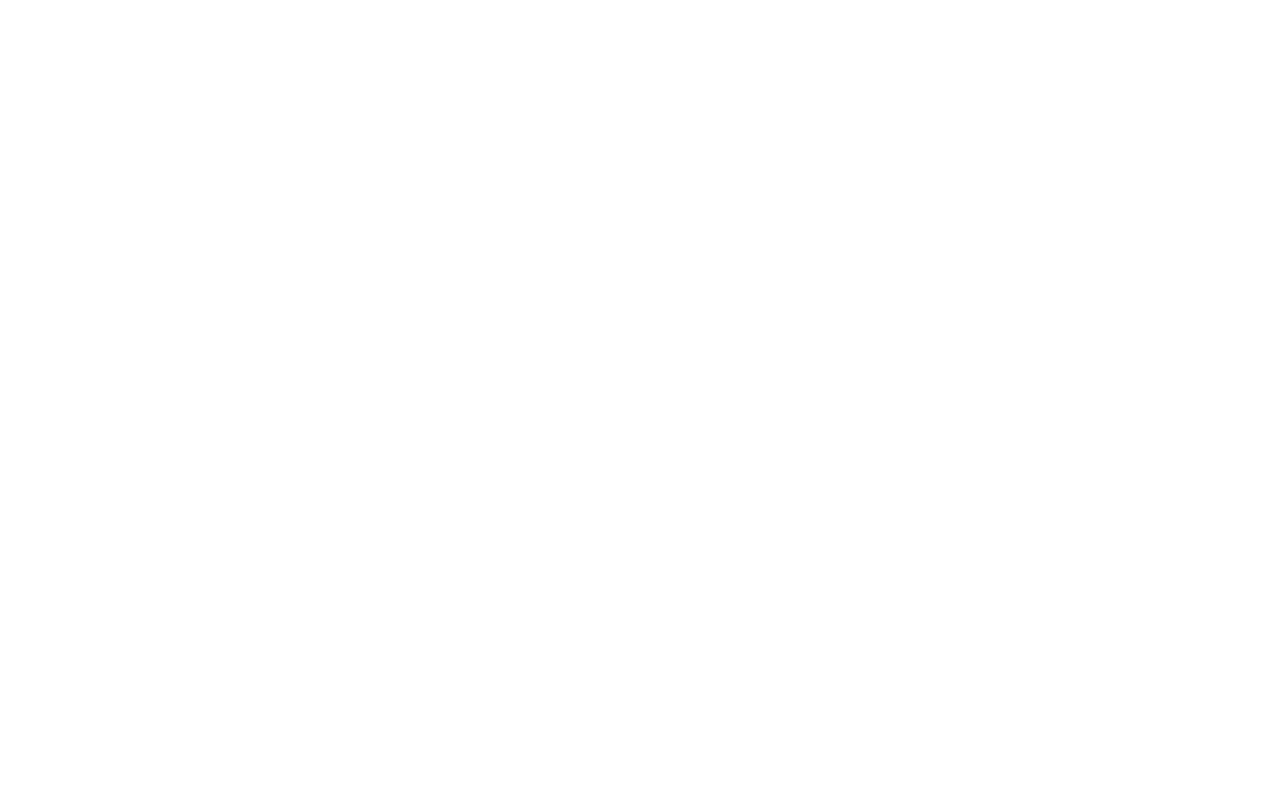
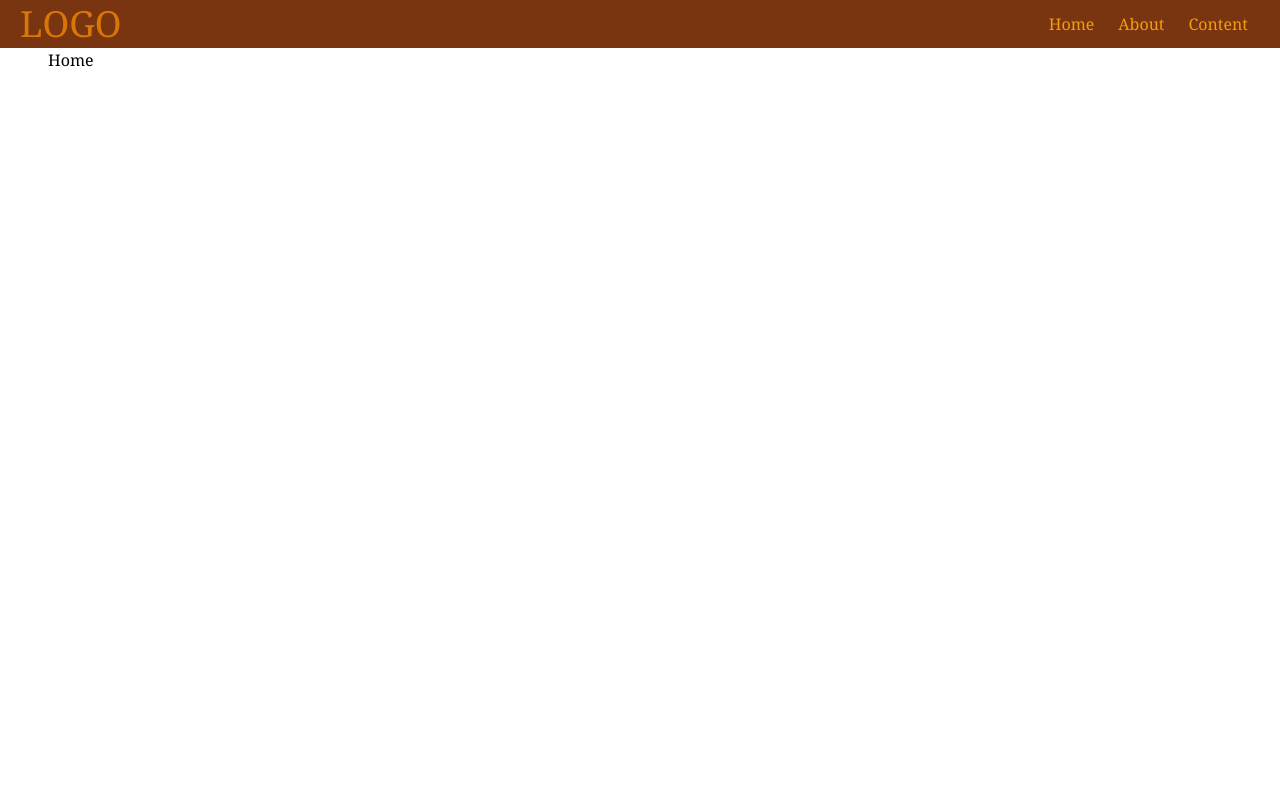
Before and after one commit to MAndrea1/OnePageWebsite, a React (Create React App) app: page / in a window 1280 px wide. Shown: the top 800 px of the page. Built offline with nearby package versions, Linux system fonts and the light colour scheme.

Commit message:
Added navbar and basic structure

```diff
--- a/package.json
+++ b/package.json
@@ -43,6 +43,7 @@
   "devDependencies": {
     "autoprefixer": "^9.8.8",
     "postcss": "^7.0.39",
+    "stylelint-config-recommended": "^6.0.0",
     "tailwindcss": "npm:@tailwindcss/postcss7-compat@^2.2.17"
   }
 }
--- a/src/App.js
+++ b/src/App.js
@@ -1,10 +1,28 @@
-import { useEffect, useState } from 'react';
+import { useState } from 'react';
+import MobileMenu from './Components/MobileMenu';
+import Navbar from './Components/Navbar';
 
 const App = () => {
+  const[menuClicked, setMenuClicked] = useState(false)
+
+  const HandleClick = () => {
+      setMenuClicked(!menuClicked)
+      console.log(menuClicked);
+  }
 
   return (
-    <div>
-
+    <div className='font-serif'>
+      {menuClicked ? <MobileMenu HandleClick={HandleClick}/> : null}
+      <Navbar HandleClick={HandleClick}></Navbar>
+      <section className='section bg-white' id='home'>
+        <h1>Home</h1>
+      </section>
+      <section className='section bg-gray-50' id='about'>
+        <h1>About</h1>
+      </section>
+      <section className='section bg-black' id='content'>
+        <h1>Content</h1>
+      </section>
     </div>
   )
 }
--- /dev/null
+++ b/src/Components/MobileMenu.js
@@ -0,0 +1,20 @@
+import React from 'react'
+import { MenuSections } from '../Data'
+
+const MobileMenu = ({HandleClick}) => {
+    return (
+        <div onClick={() => {HandleClick()}} className='h-screen w-screen bg-black opacity-75 z-50 fixed flex flex-col items-center justify-center text-center'>
+            <ul>
+                {MenuSections.map((section) => {
+                    return(
+                        <li className='text-yellow-500 hover:text-white cursor-pointer text-2xl m-16'>
+                            <a href={section.link}>{section.name}</a>
+                        </li>
+                    )
+                })}
+            </ul>
+        </div>
+    )
+}
+
+export default MobileMenu
--- /dev/null
+++ b/src/Components/Navbar.js
@@ -0,0 +1,25 @@
+import { MenuSections } from '../Data'
+
+const Navbar = ({HandleClick}) => {
+    return (
+        <div>
+            <nav className='bg-yellow-900 h-12 px-5 flex justify-between items-center w-screen fixed'>
+                <a href='#home' className='text-yellow-600 font-serif text-4xl'>LOGO</a>
+                <button onClick={() => {HandleClick()}} className='text-yellow-500 sm:hidden inline-block pr-5'>Menu</button>
+                <ul className='hidden sm:inline-flex'>
+                    {MenuSections.map((section) => {
+                        return(
+                            <li className={'text-yellow-500 hover:text-white mx-3 cursor-pointer block'}>
+                                <a href={section.link}>{section.name}</a>
+                            </li>
+                        )
+                    })}
+                </ul>
+            </nav>
+        </div>
+    )
+}
+
+
+
+export default Navbar
--- /dev/null
+++ b/src/Data.js
@@ -0,0 +1,12 @@
+export const MenuSections = [{
+    name: 'Home',
+    link: '#home'
+},
+{
+    name: 'About',
+    link: '#about'
+},
+{
+    name: 'Content',
+    link: '#content'
+}]
--- a/src/index.css
+++ b/src/index.css
@@ -1,3 +1,18 @@
 @tailwind base;
 @tailwind components;
 @tailwind utilities;
+
+@layer base {
+    html {
+        scroll-behavior: smooth;
+    }
+}
+
+@layer base {
+    .btn {
+        @apply font-bold py-2 px-4 rounded bg-red-600;
+    }
+    .section {
+        @apply h-screen p-12
+    }
+}
--- /dev/null
+++ b/stylelint.config.js
@@ -0,0 +1,19 @@
+module.exports = {
+    extends: ['stylelint-config-recommended'],
+    rules: {
+      "at-rule-no-unknown": [
+        true,
+        {
+          ignoreAtRules: [
+            "tailwind",
+            "apply",
+            "variants",
+            "responsive",
+            "screen",
+          ],
+        },
+      ],
+      "declaration-block-trailing-semicolon": null,
+      "no-descending-specificity": null,
+    },
+  };
```
Also changed, not shown: 1 other file (tests, documents, lock files or other folders).
